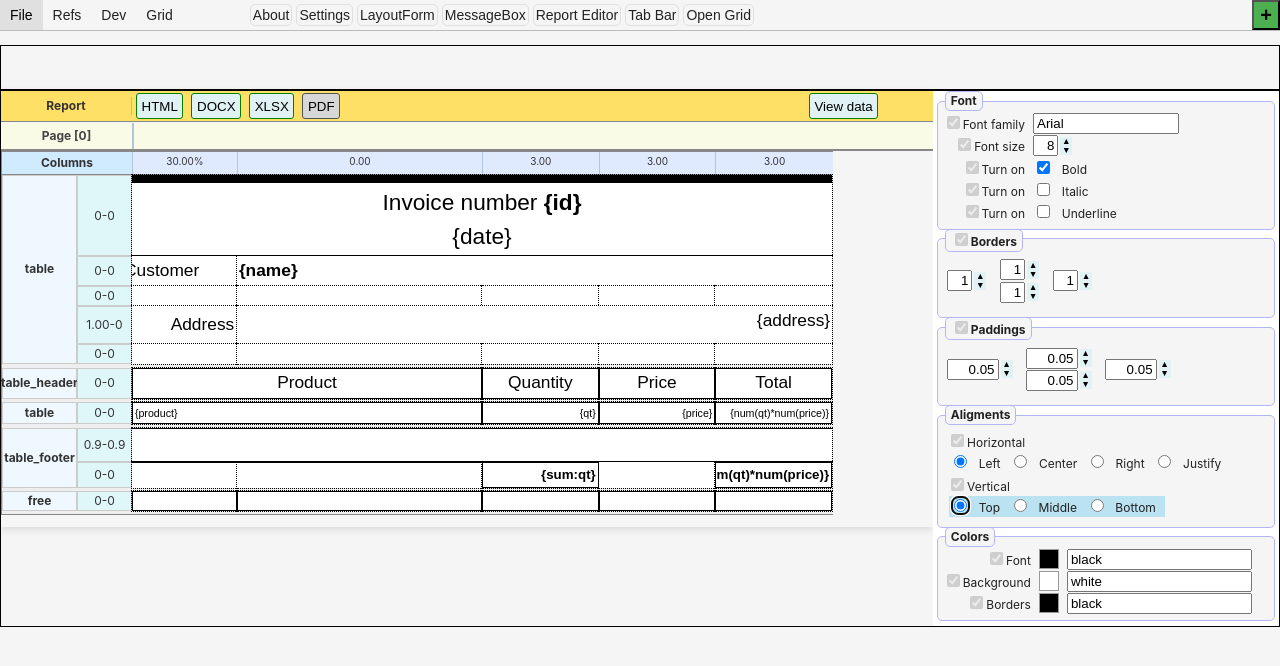
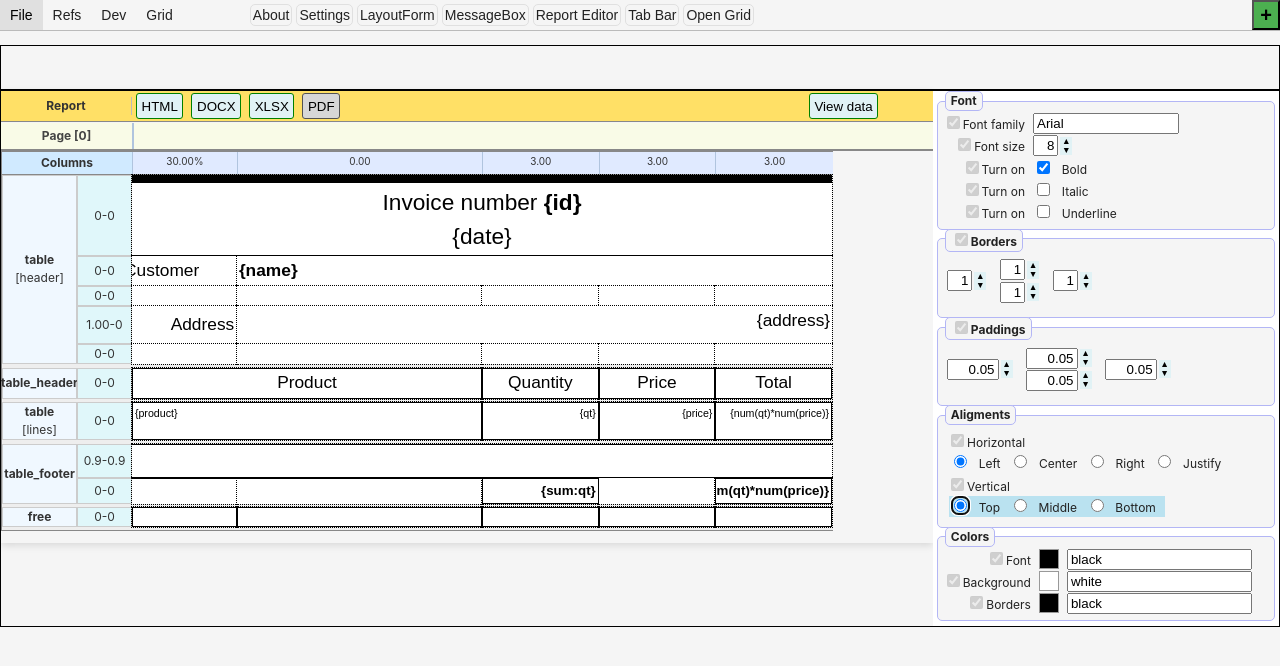
Before and after one commit to AndreiPuchko/q2web, a React (Vite) app: page / in a window 1280 px wide. Shown: the top 666 px of the page. Built offline with nearby package versions, Linux system fonts and the light colour scheme.

Commit message:
data_source for table

```diff
--- a/src/components/reportEditor/Q2ContentEditor.tsx
+++ b/src/components/reportEditor/Q2ContentEditor.tsx
@@ -36,6 +36,12 @@ class Q2ContentEditor extends Component<ContentProps> {
         const roles = "free;table;header;footer";
         if (roles.includes(sectionData.role)) {
             editor.add_control("role", "Role", { data: sectionData.role, stretch: 1, control: "combo", pic: roles, datalen: 8 });
+        }
+        if (sectionData.role === "table") {
+            const arrayKeys = Object.keys(this.props.reportEditor.data_set).filter(
+                key => Array.isArray(this.props.reportEditor.data_set[key])
+            ).join(";");
+            editor.add_control("data_source", "Source", { data: sectionData.data_source, stretch: 1, control: "combo", pic: arrayKeys, datalen: 8 });
         }
         editor.add_control("print_when", "Print when", { data: sectionData.print_when, stretch: 3 });
         editor.add_control("print_after", "Calc after", { data: sectionData.print_after, stretch: 3 });
@@ -111,6 +117,9 @@ class Q2ContentEditor extends Component<ContentProps> {
                     if ("role" in form.s) {
                         dataChunk["role"] = form.s.role;
                     }
+                    if ("data_source" in form.s) {
+                        dataChunk["data_source"] = form.s.data_source;
+                    }
                     dataChunk["print_when"] = form.s.print_when;
                     dataChunk["print_after"] = form.s.print_after;
                     dataChunk["new_page_before"] = form.s.new_page_before;
--- a/src/components/reportEditor/Q2Report.ts
+++ b/src/components/reportEditor/Q2Report.ts
@@ -192,7 +192,7 @@ export class Q2Report {
             }
         }
         else if (selection.type === "row") {
-            for (let el of ["print_when", "print_after", "new_page_before", "new_page_after", "role"]) {
+            for (let el of ["print_when", "print_after", "new_page_before", "new_page_after", "role", "data_source"]) {
                 if (el in dataChunk) {
                     if (object[el] !== dataChunk[el]) {
                         changed = true;
--- a/src/components/reportEditor/Q2ReportEditor.tsx
+++ b/src/components/reportEditor/Q2ReportEditor.tsx
@@ -671,12 +671,16 @@ class ReportView extends React.Component<any, {
                         background: isSelected ? selectionColor : "#f0f8ff",
                         gridRow: `1 / span ${rowCount}`,
                         textDecoration: isHidden ? "line-through" : undefined,
-                        color: isHidden ? "#888" : undefined
+                        color: isHidden ? "#888" : undefined,
+                        // display: "flex",
+                        // flexDirection: "row",
                     }}
                     onClick={e => { e.stopPropagation(); this.props.handleSelect(rowClickParams); }}
                     onContextMenu={e => { e.stopPropagation(); this.props.handleContextMenu(e, rowClickParams); }}
                 >
-                    {rowSet.role}{isHidden ? " (hidden)" : ""}
+                    {rowSet.role}
+                    {rowSet.role === "table" ? <div style={{ fontWeight: "normal" }}>[{rowSet.data_source}]</div> : ""}
+                    {isHidden ? " (hidden)" : ""}
                 </div>
                 {/* render rows's heights column */}
                 {Array.from({ length: rowCount }).map((_, rowIdx) => {
```
